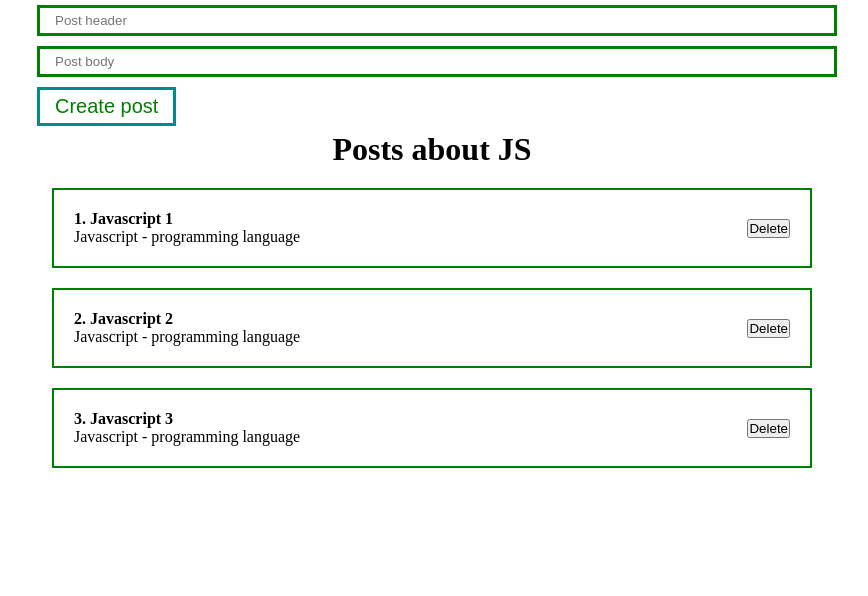
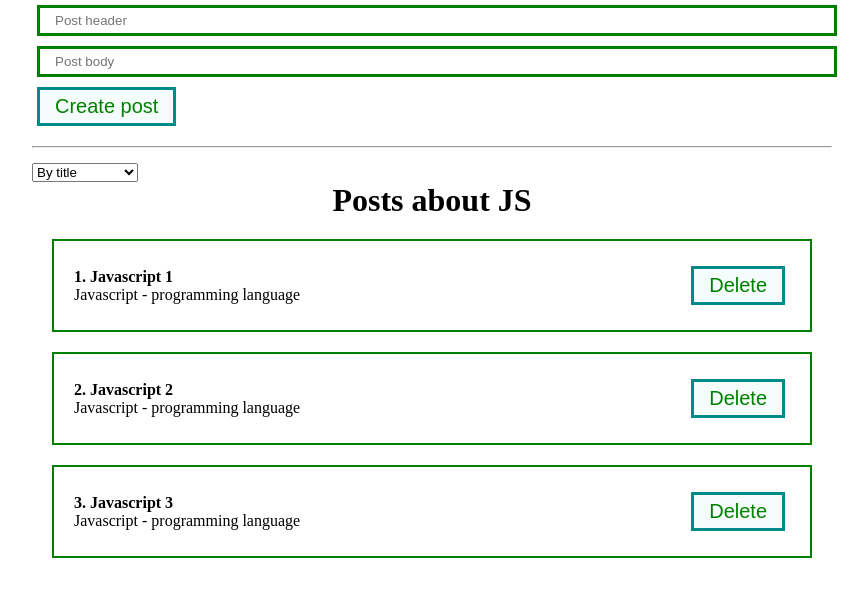
Before and after one commit to sikorskayaX/react-templates, a React (Create React App) app: page / in a window 1280 px wide. Shown: the top 596 px of the page, without its empty margins (208-1076 px from the left). Built offline with nearby package versions, Linux system fonts and the light colour scheme.

Commit message:
Add sorting functionality and delete button styling
- Add sorting functionality to the post list
- Style the delete button in the post item component

```diff
--- a/src/App.js
+++ b/src/App.js
@@ -2,6 +2,7 @@
 import './styles/App.css';
 import PostList from './components/PostList';
 import PostForm from './components/PostForm';
+import MySelect from './components/UI/select/MySelect';
 
 
 const App = () => {
@@ -11,14 +12,42 @@
     {id: 3, title: 'Javascript 3', body: 'Javascript - programming language'}
   ])
 
+  const [selectedSort, setSelectedSort] = useState()
   const createPost = (newPost) => {
     setPosts([...posts, newPost])
+  }
+
+  //post из дочернего элемента
+  const removePost = (post) => {
+    setPosts(posts.filter(p=> p.id !== post.id))
+  }
+
+  const sortPosts = (sort) => {
+    setSelectedSort(sort);
+    setPosts([...posts].sort((a, b)=> a[sort].localeCompare(b[sort]))
+    )
   }
 
   return (
     <div className="App">
         <PostForm create = {createPost}/>
-        <PostList posts={posts} title="Posts about JS"/>
+        <hr style={{margin: '15px 0 '}}></hr>
+        <div>
+          <MySelect
+            value = {selectedSort}
+            onChange = {sortPosts}
+            defaultValue="Sort by"
+            options={[
+              {value:'title', name:'By title'},
+              {value:'body', name:'By description'}
+            ]}
+          />
+        </div>
+        {posts.length
+          ? <PostList remove = {removePost} posts={posts} title="Posts about JS"/>
+          : <h1 style={{textAlign: 'center'}}>No posts</h1>
+        }
+
     </div>
   );
 }
--- a/src/components/PostItem.jsx
+++ b/src/components/PostItem.jsx
@@ -1,4 +1,5 @@
 import React, {useState} from 'react';
+import MyButton from './UI/button/MyButton';
 
 const PostItem = (props) => {
 
@@ -12,7 +13,7 @@
       </div>
     </div>
     <div className='post__btns'>
-          <button>Delete</button>
+          <MyButton onClick = {()=> props.remove(props.post)} >Delete</MyButton>
     </div>
   </div>
   );
--- a/src/components/PostList.jsx
+++ b/src/components/PostList.jsx
@@ -1,14 +1,14 @@
-import React, {useState} from 'react';
+import React from 'react';
 import PostItem from './PostItem';
 
-const PostList = ({posts, title}) => {
+const PostList = ({posts, title, remove}) => {
   return (
     <div >
         <h1 style = {{textAlign: 'center'}}>
             {title}
         </h1>
         {posts.map((post, index) =>
-            <PostItem number = {index + 1} post = {post} key = {post.id}/>
+            <PostItem remove = {remove} number = {index + 1} post = {post} key = {post.id}/>
       )}
   </div>
   );
--- a/src/components/UI/button/MyButton.module.css
+++ b/src/components/UI/button/MyButton.module.css
@@ -5,5 +5,6 @@
     font-size: 20px;
     background: transparent;
     border: 3px solid darkcyan;
+    background-color: rgb(245, 252, 252);
     cursor: pointer;
 }
--- /dev/null
+++ b/src/components/UI/select/MySelect.jsx
@@ -0,0 +1,19 @@
+import React from 'react';
+
+const MySelect = ({options, defaultValue, value, onChange}) => {
+  return (
+    <select
+        value={value}
+        onChange={event => onChange(event.target.value)}
+    >
+        <option disabled value = "">{defaultValue}</option>
+        {options.map(option =>
+            <option key = {option.value} value = {option.value} >
+                {option.name}
+            </option>
+        )}
+  </select>
+  );
+};
+
+export default MySelect;
```
